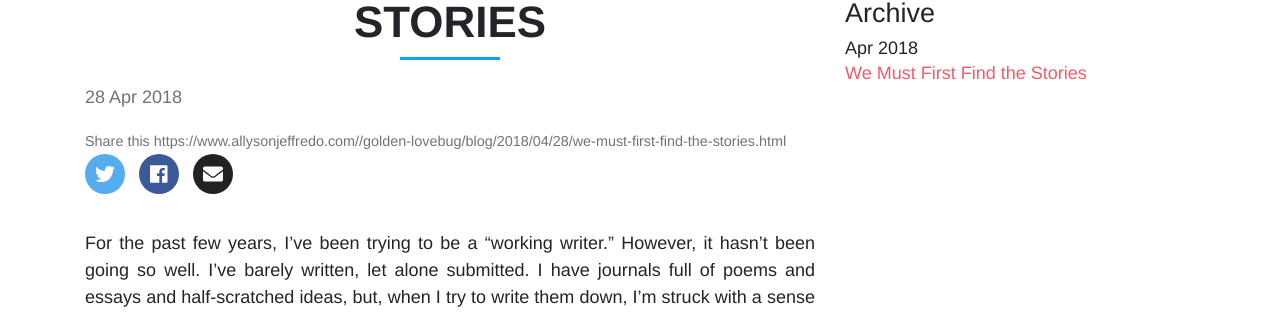
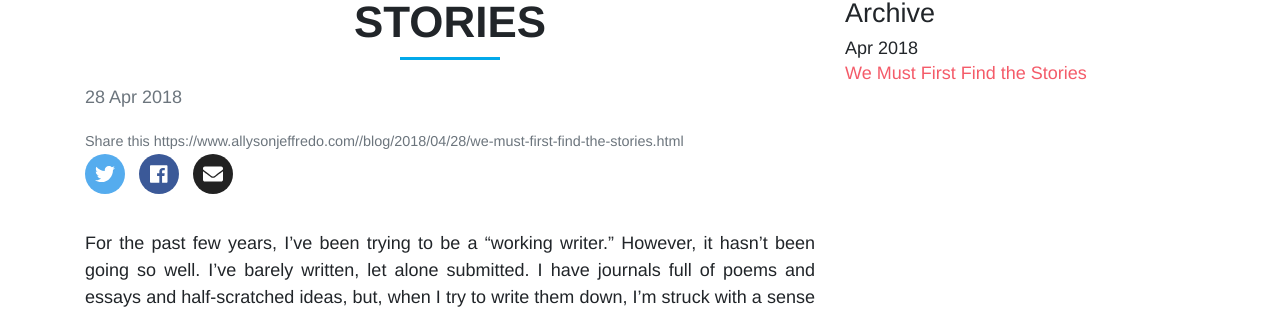
Before and after one commit to go-diego/golden-lovebug, a Jekyll site: the page built from _posts/2018-04-28-we-must-first-find-the-stories.md, in a window 1280 px wide and 900 px high. Shown: the part 165-480 px from the top of the window. Built offline with Jekyll 4.4.1, drawn with Linux system fonts in a browser that asks for light colours; nearby versions of some CDN libraries; part of the change alters nothing that is shown.

```diff
--- a/_includes/share-buttons.html
+++ b/_includes/share-buttons.html
@@ -1,5 +1,5 @@
 <small class="text-muted">
-    Share this {{page.url | absolute_url}}</small>
+    Share this {{site.url}}{{page.url}}</small>
 <ul class="list-inline social-buttons">
     <li class="list-inline-item">
         <a class="twitter-btn text-center" href="https://twitter.com/intent/tweet?text={{ page.title }}&url={{page.url | absolute_url}}&via={{ site.twitterUsername }}&related={{ site.twitterUsername }}"
@@ -8,7 +8,7 @@
         </a>
     </li>
     <li class="list-inline-item">
-        <a href="https://facebook.com/sharer/sharer.php?u={{page.url | absolute_url}}&title={{page.title | url_escape}}" rel="nofollow"
+        <a href="https://facebook.com/sharer/sharer.php?u={{site.url}}{{page.url}}&title={{page.title | url_escape}}" rel="nofollow"
             target="_blank" title="Share on Facebook" class="facebook-btn text-center">
             <i class="fab fa-facebook"></i>
         </a>
```
